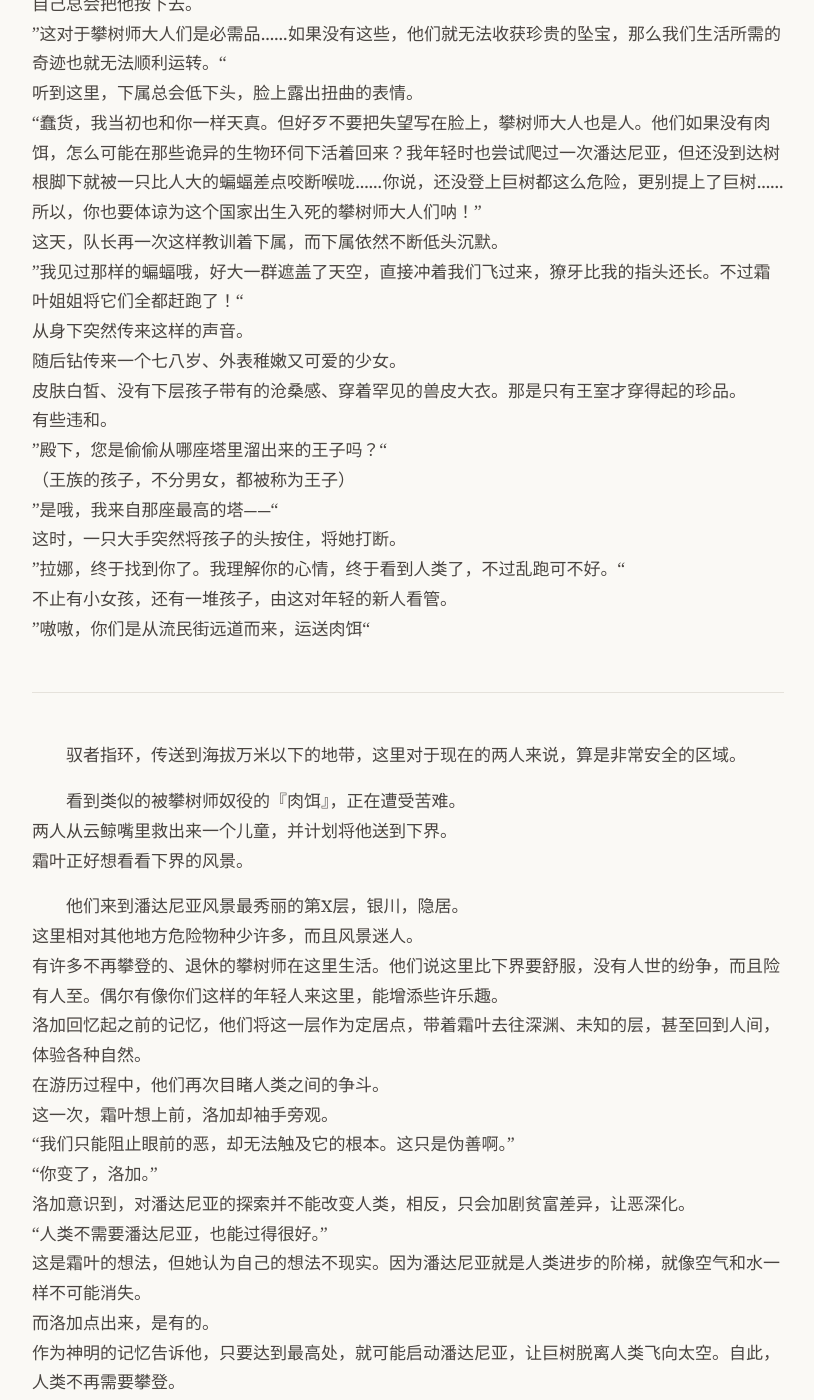
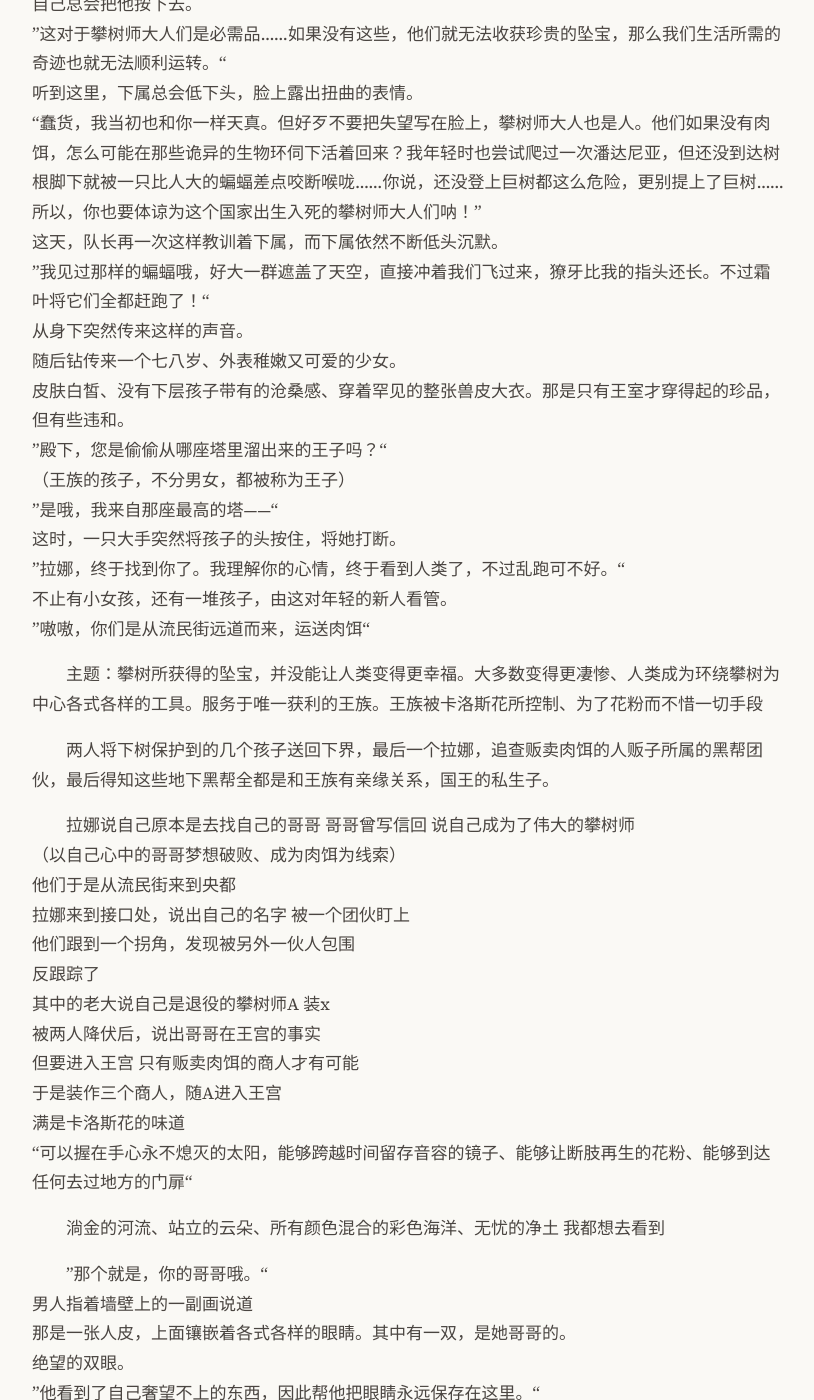
Before and after one commit to yihenc/yihenc.github.io, a Jekyll site: the page built from _posts/2026-03-09-漫游.md, in a window 1280 px wide and 1400 px high, scrolled down 7191 px. Shown: the whole window, without its empty margins (232-1046 px from the left). Built offline with Jekyll 4.4.1, drawn with Linux system fonts in a browser that asks for light colours; nearby versions of some CDN libraries; some of the changed text lies outside the part shown.

Commit message:
Update: 漫游

```diff
--- a/_posts/2026-03-09-漫游.md
+++ b/_posts/2026-03-09-漫游.md
@@ -190,11 +190,10 @@ date: 2026-03-09 00:00 +0000
 听到这里，下属总会低下头，脸上露出扭曲的表情。
 “蠢货，我当初也和你一样天真。但好歹不要把失望写在脸上，攀树师大人也是人。他们如果没有肉饵，怎么可能在那些诡异的生物环伺下活着回来？我年轻时也尝试爬过一次潘达尼亚，但还没到达树根脚下就被一只比人大的蝙蝠差点咬断喉咙……你说，还没登上巨树都这么危险，更别提上了巨树……所以，你也要体谅为这个国家出生入死的攀树师大人们呐！”
 这天，队长再一次这样教训着下属，而下属依然不断低头沉默。
-”我见过那样的蝙蝠哦，好大一群遮盖了天空，直接冲着我们飞过来，獠牙比我的指头还长。不过霜叶姐姐将它们全都赶跑了！“
+”我见过那样的蝙蝠哦，好大一群遮盖了天空，直接冲着我们飞过来，獠牙比我的指头还长。不过霜叶将它们全都赶跑了！“
 从身下突然传来这样的声音。
 随后钻传来一个七八岁、外表稚嫩又可爱的少女。
-皮肤白皙、没有下层孩子带有的沧桑感、穿着罕见的兽皮大衣。那是只有王室才穿得起的珍品。
-有些违和。
+皮肤白皙、没有下层孩子带有的沧桑感、穿着罕见的整张兽皮大衣。那是只有王室才穿得起的珍品，但有些违和。
 ”殿下，您是偷偷从哪座塔里溜出来的王子吗？“
 （王族的孩子，不分男女，都被称为王子）
 ”是哦，我来自那座最高的塔——“
@@ -203,8 +202,57 @@ date: 2026-03-09 00:00 +0000
 不止有小女孩，还有一堆孩子，由这对年轻的新人看管。
 ”嗷嗷，你们是从流民街远道而来，运送肉饵“
 
+主题：攀树所获得的坠宝，并没能让人类变得更幸福。大多数变得更凄惨、人类成为环绕攀树为中心各式各样的工具。服务于唯一获利的王族。王族被卡洛斯花所控制、为了花粉而不惜一切手段
+
+两人将下树保护到的几个孩子送回下界，最后一个拉娜，追查贩卖肉饵的人贩子所属的黑帮团伙，最后得知这些地下黑帮全都是和王族有亲缘关系，国王的私生子。
+
+拉娜说自己原本是去找自己的哥哥 哥哥曾写信回 说自己成为了伟大的攀树师
+（以自己心中的哥哥梦想破败、成为肉饵为线索）
+他们于是从流民街来到央都
+拉娜来到接口处，说出自己的名字 被一个团伙盯上
+他们跟到一个拐角，发现被另外一伙人包围
+反跟踪了
+其中的老大说自己是退役的攀树师A 装x
+被两人降伏后，说出哥哥在王宫的事实
+但要进入王宫 只有贩卖肉饵的商人才有可能
+于是装作三个商人，随A进入王宫
+满是卡洛斯花的味道
+“可以握在手心永不熄灭的太阳，能够跨越时间留存音容的镜子、能够让断肢再生的花粉、能够到达任何去过地方的门扉“
+
+淌金的河流、站立的云朵、所有颜色混合的彩色海洋、无忧的净土 我都想去看到
 
 
+”那个就是，你的哥哥哦。“
+男人指着墙壁上的一副画说道
+那是一张人皮，上面镶嵌着各式各样的眼睛。其中有一双，是她哥哥的。
+绝望的双眼。
+”他看到了自己奢望不上的东西，因此帮他把眼睛永远保存在这里。“
+许多人的哥哥、姐姐
+因为这位王子喜欢他的眼睛，那个种类的颜色 仅此而已
+王子说 自己得到了启示 实际是卡洛斯花上瘾
+
+驭者曾经给他带来一件珍贵的坠宝
+只要将眼睛放进去，就能一次性看到别人视野中的光景（短视频、越刷越上瘾、沉迷）
+这个坠宝让王子沉迷。
+王子于是醉心于收集眼睛
+驭者的权力于是得到极大扩张
+
+收集肉饵，也是为了让眼睛见到更多美丽的事物
+
+这时 他看到了霜叶的眼眸
+”你的眼睛好美……”
+“相比我的哥哥姐姐们的爱好，我自己的算是相当寡淡克制了。”
+于是派手下在位的金环去抓捕她
+
+洛加对人类与潘达尼亚的关系感到绝望
+“霜叶。或许……人类并不适合接触潘达尼亚。视野的攀升、坠宝的收获，并不会使人类幸福，反而只会加速堕落这一过程”
+
+洛加将自己的眼球挖出来 放到坠宝里面
+“这是成熟了无数死亡又复生的眼球，应该会给你带来前所未有的体验吧。”
+
+“看来，是时候去那个地方了。”
+洛加解除了高塔，并且变为奈翁
+带着霜叶飞往云海
 
 
 -----
```
